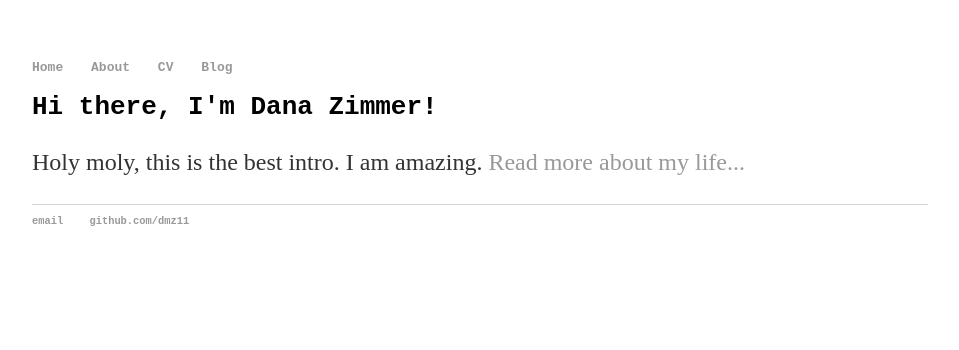
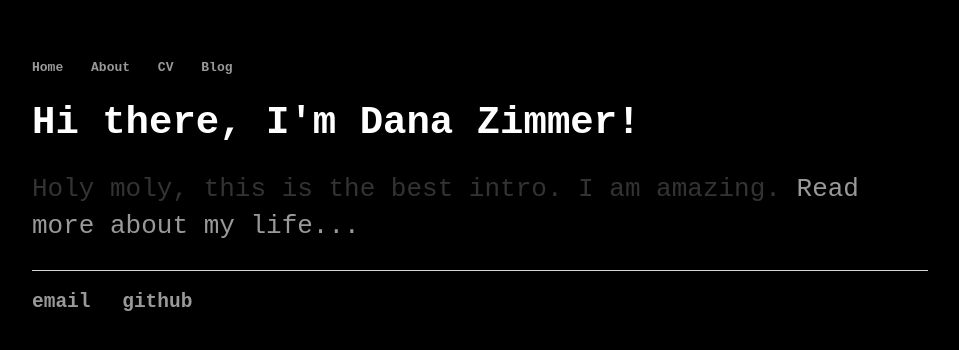
Before and after one commit to dmz11/dmz11.github.io, a Jekyll site: the page built from index.html, in a window 1280 px wide. Shown: the top 350 px of the page, without its empty margins (160-1119 px from the left). Built offline with Jekyll 4.4.1, drawn with Linux system fonts in a browser that asks for light colours.

Commit message:
css changes

```diff
--- a/_layouts/default.html
+++ b/_layouts/default.html
@@ -22,7 +22,7 @@
 			<footer>
 	    		<ul>
 	        		<li><a href="mailto:danamzimmer@gmail.com">email</a></li>
-	        		<li><a href="https://github.com/dmz11">github.com/dmz11</a></li>
+	        		<li><a href="https://github.com/dmz11">github</a></li>
 				</ul>
 			</footer>
 		</body>
--- a/css/main.css
+++ b/css/main.css
@@ -1,6 +1,8 @@
 body {
     margin: 60px auto;
     width: 70%;
+    color: white;
+    background-color: black;
 }
 nav ul, footer ul {
     font-family: monospace;
@@ -21,24 +23,27 @@
     text-decoration: underline;
 }
 h1 {
-    font-size: 2em;
+    font-size: 3em;
     font-family: monospace;
 }
 p {
-    font-size: 1.5em;
+    font-family: monospace;
+    font-size: 2em;
     line-height: 1.4em;
     color: #333;
 }
 footer {
     border-top: 1px solid #d5d5d5;
-    font-size: .8em;
+    font-size: 1.5em;
 }
 
 ul.posts {
     margin: 20px auto 40px;
-    font-size: 1.5em;
+    font-family: monospace;
+    font-size: 2em;
 }
 
 ul.posts li {
+    font-family: monospace;
     list-style: none;
 }
```
